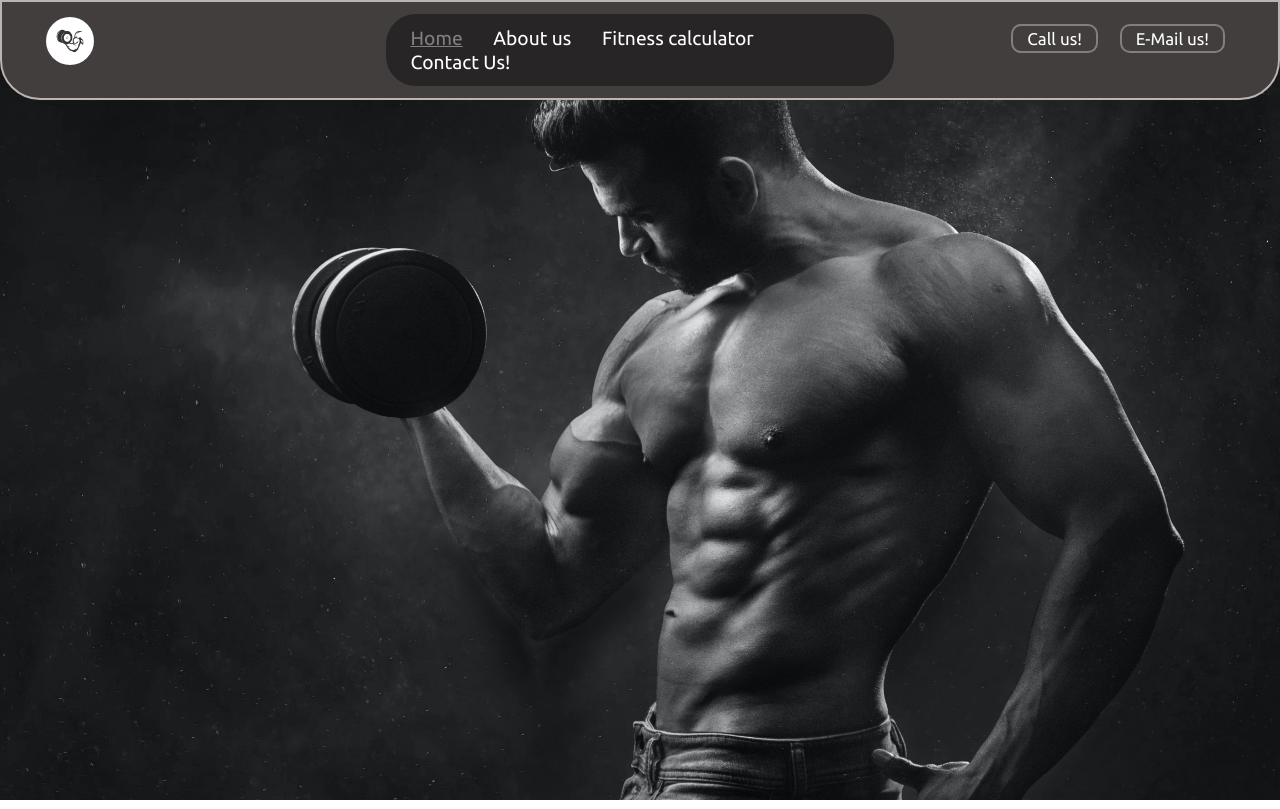
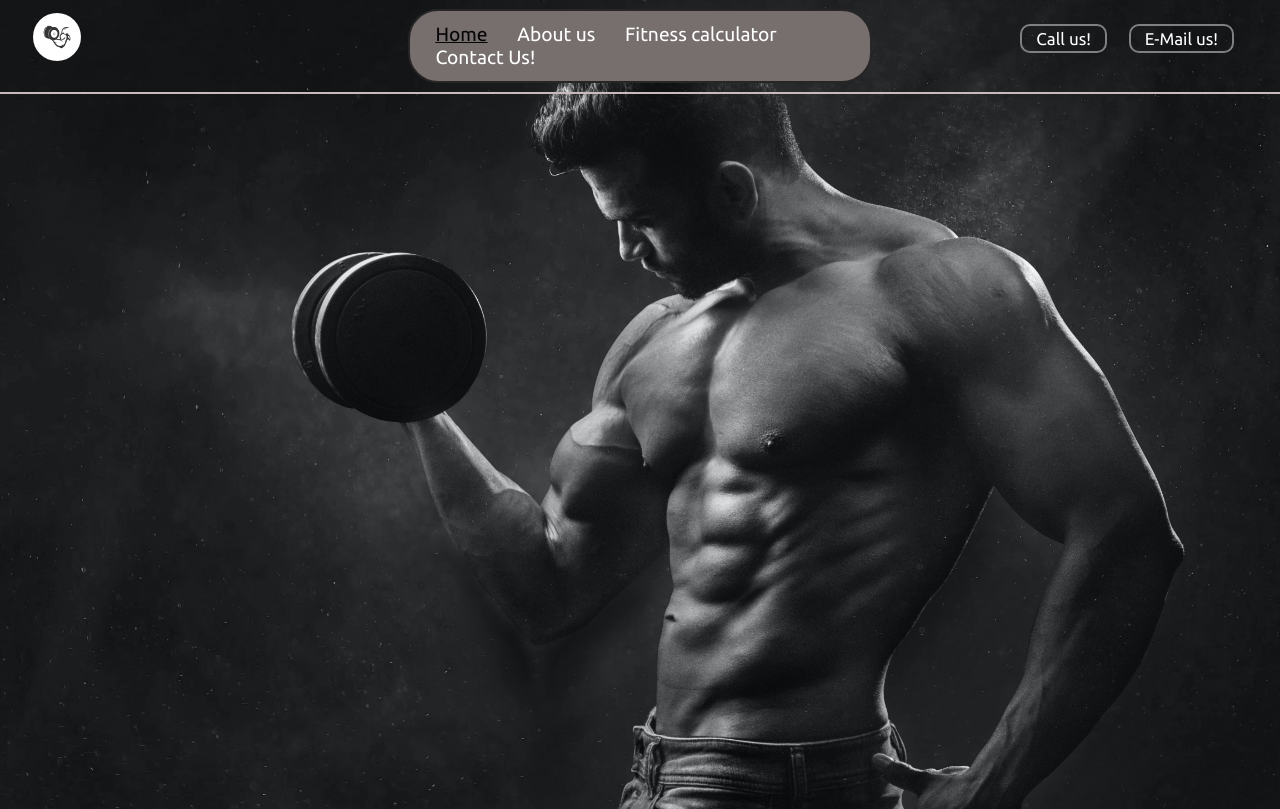
Before and after one commit to Tejas-Jogdand/gym-webiste-static-, a plain HTML site: page Gym-website/index.html in a window 1280 px wide. Drawn offline with Linux system fonts and the light colour scheme.

Commit message:
Updated Nav bar

```diff
--- a/Gym-website/css/nav.css
+++ b/Gym-website/css/nav.css
@@ -12,34 +12,30 @@ body{
     color: white;
 }
 header{
-    border: 2px solid rgb(188, 179, 179);
     position: sticky;
-    border-radius: 0px 0px 40px 40px;
-    background-color:rgb(67, 62, 62) ;
+    background: transparent;
 }
 .left{
-   /* border: 2px solid green;*/
     display: inline-block;
     position: absolute;
     top: 5px;
     left: 34px;
-    padding: 10px;
+    padding: 11px;
     text-align: left;
+    margin: -12px;
 }
 .left img{
     width: 48px;
     border-radius: 31px;
 }
-
 .mid{
     border: 2px solid rgb(39, 37, 37);
-    background-color: rgb(39, 37, 37);
+    background-color: rgb(119 110 110);
     border-radius: 30px;
     display: block;
-    width: 38%;
-    margin: 12px auto;
-    font-size: 20px;
-    padding: 10px;
+    width: 34%;
+    margin: 9px auto;
+    padding: 12px;
 
 }
 .right{
@@ -49,6 +45,10 @@ header{
     top: 12px;
     right: 34px;
     padding: 10px;
+    margin: -7px;
+}
+.line{
+    border:1px solid rgb(199 188 188)
 }
 .navbar{
     display: inline-block;
@@ -63,10 +63,9 @@ header{
     padding: 34px 13px;
     text-decoration: none;
 }
-
 .navbar li a:hover,.navbar li a.active{
    text-decoration: underline;
-   color: gray;
+   color: rgb(6, 5, 5);
 }
 .btn{
     margin: 0px 9px;
--- a/Gym-website/index.html
+++ b/Gym-website/index.html
@@ -9,6 +9,7 @@
 </head>
 <body>
    <header class="header">
+
       <div class="left">
        <img src="./img/logo.jpg" alt="logo" >
       </div>
@@ -25,5 +26,6 @@
         <button class="btn">E-Mail us!</button>
       </div>
    </header>
+   <hr class="line"></hr>
 </body>
 </html>
```
